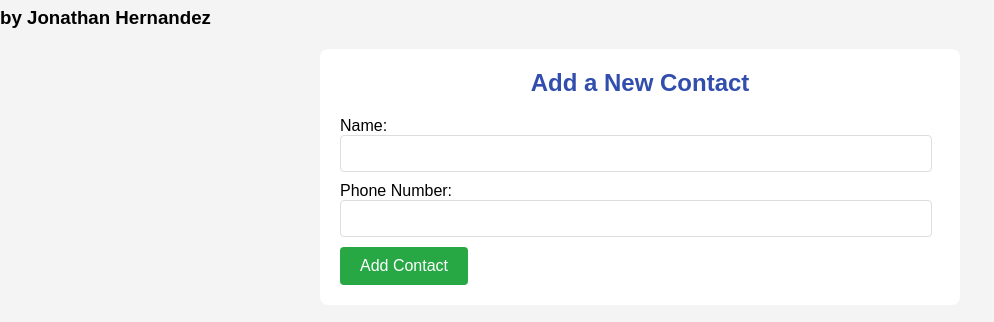
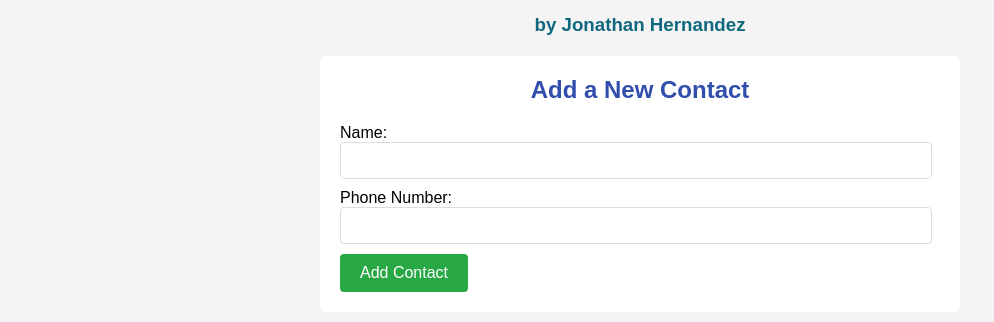
Before and after one commit to JonathanRosfield/ProgrammingProject2, a plain HTML site: page index.html in a window 1280 px wide. Shown: the part 73-395 px from the top of the page, without its empty margins (0-994 px from the left). Drawn offline with Linux system fonts and the light colour scheme.

Commit message:
Add styling for h3 header with text color, padding, and alignment adjustments

```diff
--- a/styles.css
+++ b/styles.css
@@ -9,6 +9,13 @@ body {
 
 h1, h2 {
     color: #314ead;
+    text-align: center;
+}
+
+h3 {
+    color: rgb(16, 104, 126);
+    padding-top: 7px;
+    margin: 0;
     text-align: center;
 }
 
```
